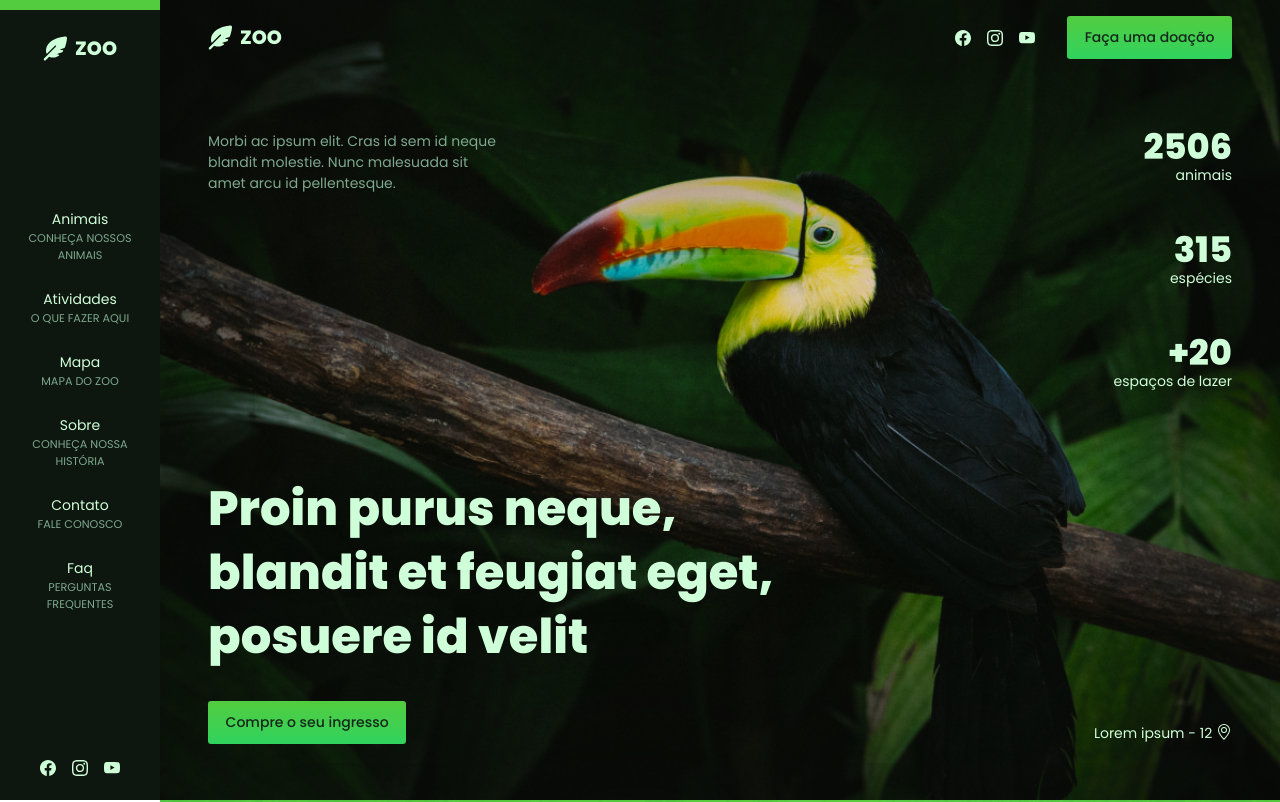
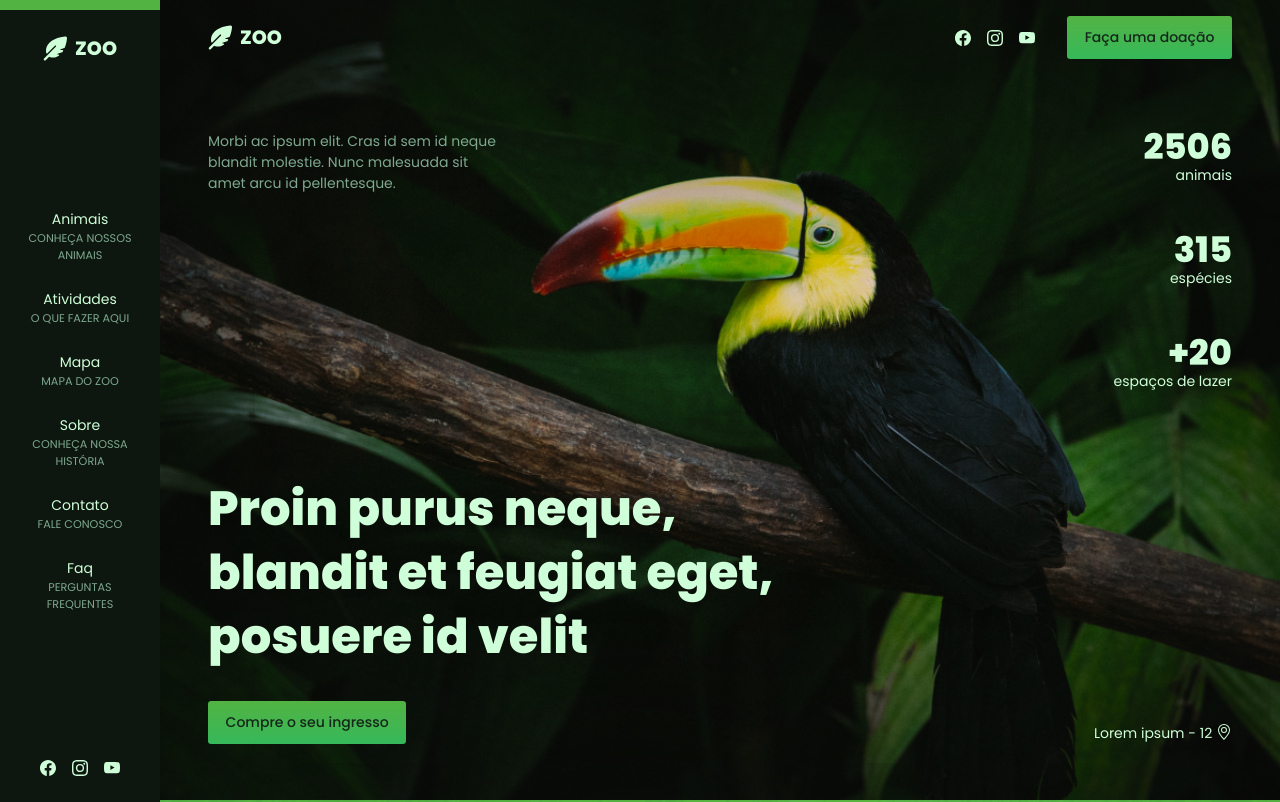
Before and after one commit to aridsm/website-zoo, a React (Create React App) app: page / in a window 1280 px wide. Shown: the top 802 px of the page. Built offline with nearby package versions, Linux system fonts and the light colour scheme.

Commit message:
new color

```diff
--- a/src/index.css
+++ b/src/index.css
@@ -1,9 +1,9 @@
 @import url("https://fonts.googleapis.com/css2?family=Poppins:wght@400;500;800&display=swap");
 
 :root {
-  --cor-1: #53cc40;
+  --cor-1: #52b343;
   --cor-2: #cfffd8;
-  --cor-3: #30d35e;
+  --cor-3: #36b85a;
   --cor-4: #14271a;
   --cor-5: #101c12;
   --cor-6: #0d160f;
@@ -21,6 +21,7 @@ body {
   font-family: "Poppins";
   font-weight: 400;
   color: var(--cor-5);
+  background: var(--cor-6);
 }
 
 main {
```
